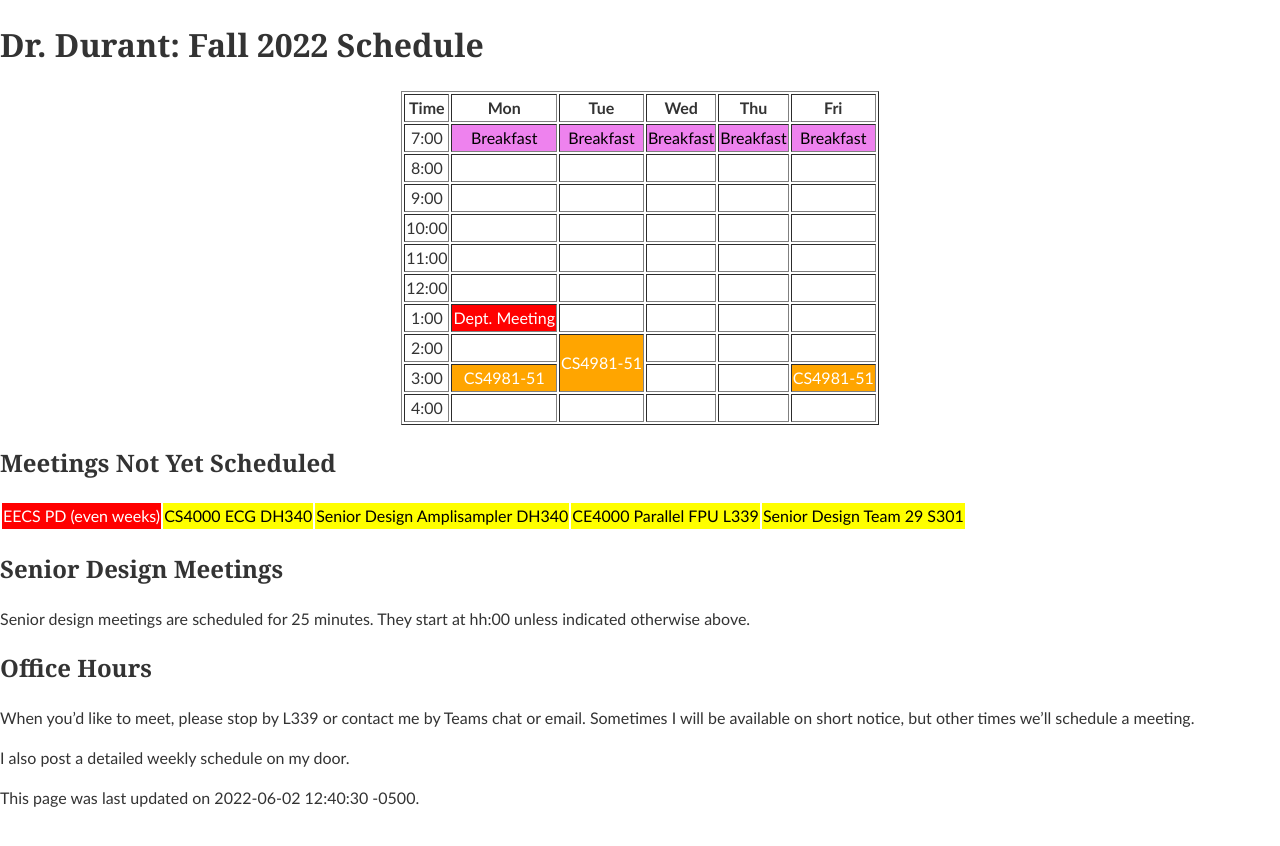
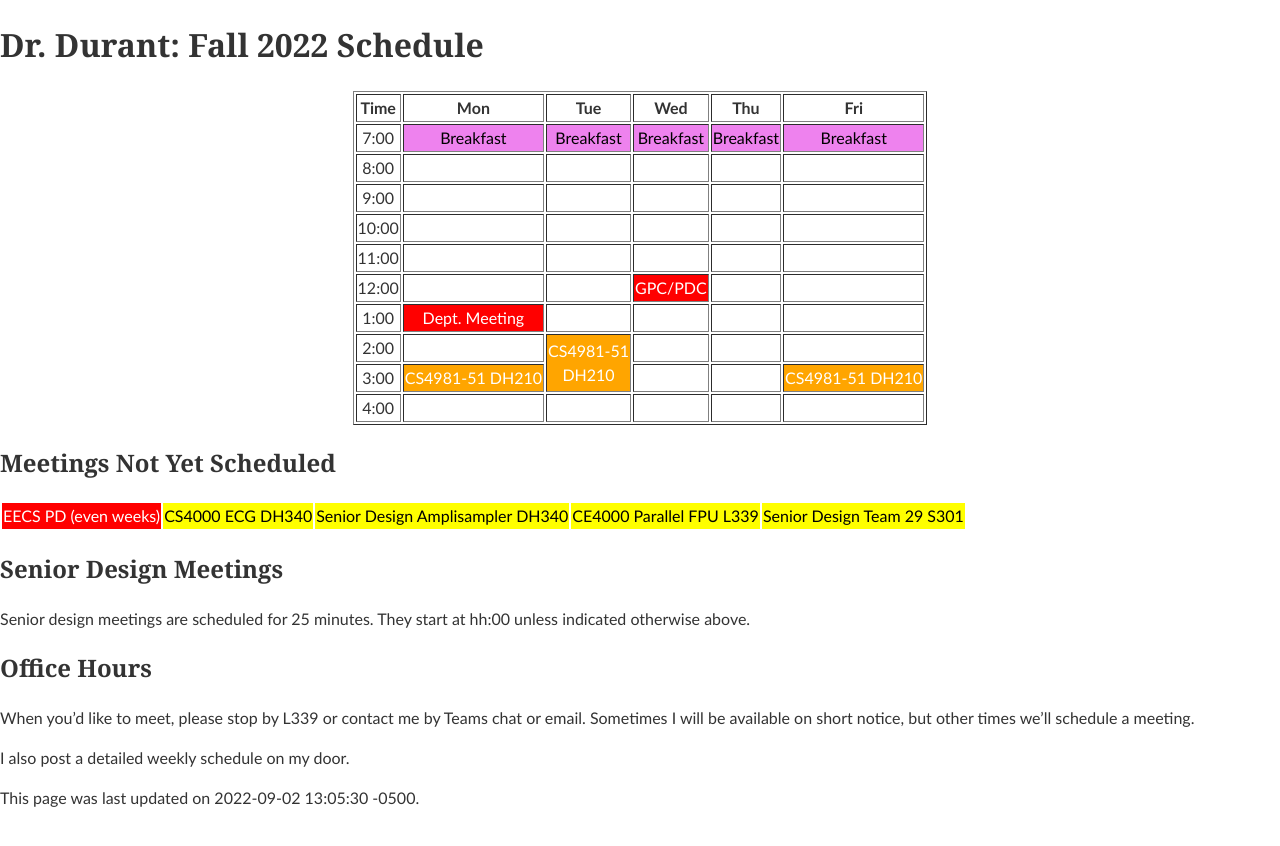
Before and after one commit to edurant/edurant.github.io, a Jekyll site: the page built from sched/f22.md, in a window 1280 px wide. Shown: the top 846 px of the page. Built offline with Jekyll 4.4.1, drawn with Linux system fonts in a browser that asks for light colours.

Commit message:
fall schedule details

```diff
--- a/sched/f22.md
+++ b/sched/f22.md
@@ -1,6 +1,6 @@
 ---
 title: "Dr. Durant: Fall 2022 Schedule"
-date: 2022-06-02 12:40:30 -0500
+date: 2022-09-02 13:05:30 -0500
 ---
 
 <style type="text/css">
@@ -13,17 +13,17 @@
 
 <div align="center">
 <table border>
-<tr><th>Time</th>       <th>Mon</th>                        <th>Tue</th>                                    <th>Wed</th>                        <th>Thu</th>                        <th>Fri</th>                            </tr>
-<tr><td>7:00</td>       <td class="lunch">Breakfast</td>    <td class="lunch">Breakfast</td>                <td class="lunch">Breakfast</td>    <td class="lunch">Breakfast</td>    <td class="lunch">Breakfast</td>        </tr>
-<tr><td>8:00</td>       <td>&nbsp;</td>                     <td>&nbsp;</td>                                 <td>&nbsp;</td>                     <td>&nbsp;</td>                     <td>&nbsp;</td>                         </tr>
-<tr><td>9:00</td>       <td>&nbsp;</td>                     <td>&nbsp;</td>                                 <td>&nbsp;</td>                     <td>&nbsp;</td>                     <td>&nbsp;</td>                         </tr>
-<tr><td>10:00</td>      <td>&nbsp;</td>                     <td>&nbsp;</td>                                 <td>&nbsp;</td>                     <td>&nbsp;</td>                     <td>&nbsp;</td>                         </tr>
-<tr><td>11:00</td>      <td>&nbsp;</td>                     <td>&nbsp;</td>                                 <td>&nbsp;</td>                     <td>&nbsp;</td>                     <td>&nbsp;</td>                         </tr>
-<tr><td>12:00</td>      <td>&nbsp;</td>                     <td>&nbsp;</td>                                 <td>&nbsp;</td>                     <td>&nbsp;</td>                     <td>&nbsp;</td>                         </tr>
-<tr><td>1:00</td>       <td class="am">Dept. Meeting</td>   <td>&nbsp;</td>                                 <td>&nbsp;</td>                     <td>&nbsp;</td>                     <td>&nbsp;</td>                         </tr>
-<tr><td>2:00</td>       <td>&nbsp;</td>                     <td class="cs4981" rowspan="2">CS4981-51</td>   <td>&nbsp;</td>                     <td>&nbsp;</td>                     <td>&nbsp;</td>                         </tr>
-<tr><td>3:00</td>       <td class="cs4981">CS4981-51</td>   <td>&nbsp;</td>                                 <td>&nbsp;</td>                                                         <td class="cs4981">CS4981-51</td>       </tr>
-<tr><td>4:00</td>       <td>&nbsp;</td>                     <td>&nbsp;</td>                                 <td>&nbsp;</td>                     <td>&nbsp;</td>                     <td>&nbsp;</td>                         </tr>
+<tr><th>Time</th>       <th>Mon</th>                                    <th>Tue</th>                                            <th>Wed</th>                        <th>Thu</th>                        <th>Fri</th>                                    </tr>
+<tr><td>7:00</td>       <td class="lunch">Breakfast</td>                <td class="lunch">Breakfast</td>                        <td class="lunch">Breakfast</td>    <td class="lunch">Breakfast</td>    <td class="lunch">Breakfast</td>                </tr>
+<tr><td>8:00</td>       <td>&nbsp;</td>                                 <td>&nbsp;</td>                                         <td>&nbsp;</td>                     <td>&nbsp;</td>                     <td>&nbsp;</td>                                 </tr>
+<tr><td>9:00</td>       <td>&nbsp;</td>                                 <td>&nbsp;</td>                                         <td>&nbsp;</td>                     <td>&nbsp;</td>                     <td>&nbsp;</td>                                 </tr>
+<tr><td>10:00</td>      <td>&nbsp;</td>                                 <td>&nbsp;</td>                                         <td>&nbsp;</td>                     <td>&nbsp;</td>                     <td>&nbsp;</td>                                 </tr>
+<tr><td>11:00</td>      <td>&nbsp;</td>                                 <td>&nbsp;</td>                                         <td>&nbsp;</td>                     <td>&nbsp;</td>                     <td>&nbsp;</td>                                 </tr>
+<tr><td>12:00</td>      <td>&nbsp;</td>                                 <td>&nbsp;</td>                                         <td class="am">GPC/PDC</td>         <td>&nbsp;</td>                     <td>&nbsp;</td>                                 </tr>
+<tr><td>1:00</td>       <td class="am">Dept. Meeting</td>               <td>&nbsp;</td>                                         <td>&nbsp;</td>                     <td>&nbsp;</td>                     <td>&nbsp;</td>                                 </tr>
+<tr><td>2:00</td>       <td>&nbsp;</td>                                 <td class="cs4981" rowspan="2">CS4981-51<br/>DH210</td> <td>&nbsp;</td>                     <td>&nbsp;</td>                     <td>&nbsp;</td>                                 </tr>
+<tr><td>3:00</td>       <td class="cs4981">CS4981-51&nbsp;DH210</td>    <td>&nbsp;</td>                                         <td>&nbsp;</td>                                                         <td class="cs4981">CS4981-51&nbsp;DH210</td>    </tr>
+<tr><td>4:00</td>       <td>&nbsp;</td>                                 <td>&nbsp;</td>                                         <td>&nbsp;</td>                     <td>&nbsp;</td>                     <td>&nbsp;</td>                                 </tr>
 </table>
 </div>
 
```
